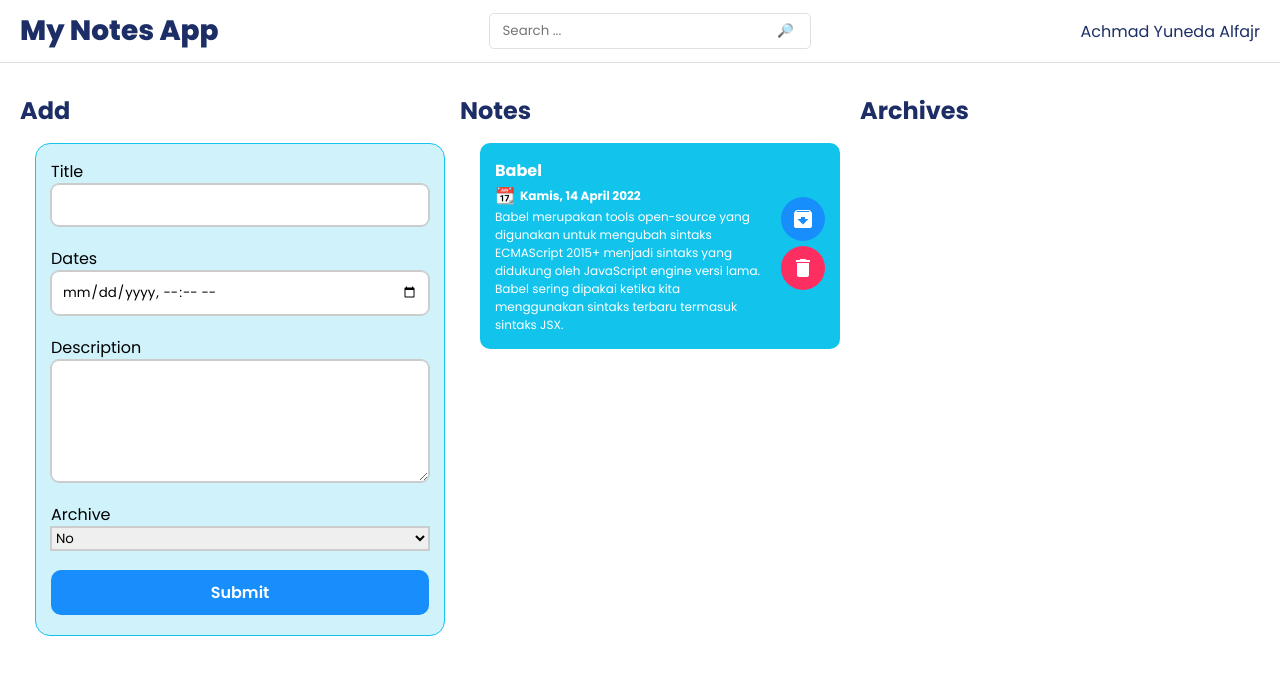
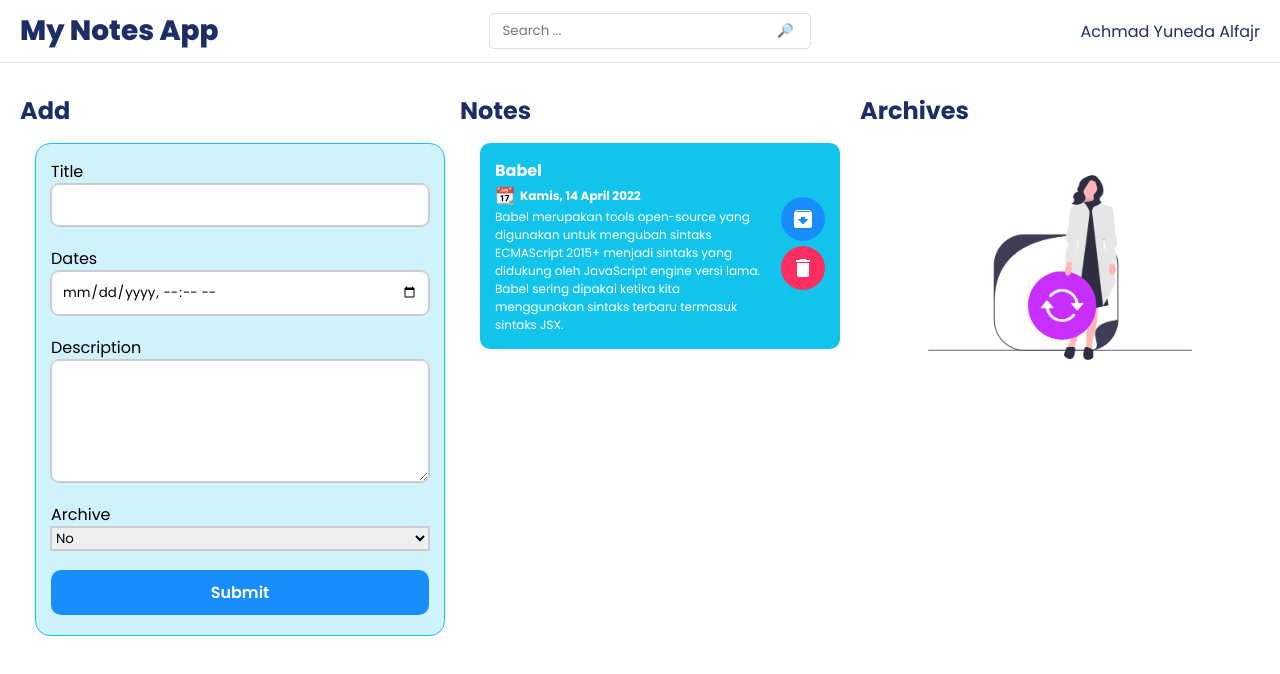
Before and after one commit to yuneda/React-JS-Notes-Website, a React (Create React App) app: page / in a window 1280 px wide. Both pictures are taken after a click on the button 1203 px from the left and 259 px from the top of the page. Shown: the top 674 px of the page. Built offline with nearby package versions, Linux system fonts and the light colour scheme.

Commit message:
[Add] image when no data found

```diff
--- a/src/components/CardContainer.jsx
+++ b/src/components/CardContainer.jsx
@@ -5,6 +5,10 @@ import StickyNote2Icon from '@mui/icons-material/StickyNote2';
 import { showFormattedDate } from "../helper";
 import { useDispatch } from "react-redux/es/exports"
 import { deleteNote } from "../redux/noteSlice"
+import imgNotes from "../images/not_found_note.png"
+import imgArchive from "../images/not_found_archive.png"
+import React from "react";
+
 const Container = styled.div`
 margin-top: 7px;
 padding: 8px 20px;
@@ -71,6 +75,10 @@ background: ${props => props.action === "action" ? "#178efc" : "#ff2e60"};
 color: #fff;
 `
 
+const Img = styled.img`
+width: 100%;
+`
+
 const CardContainer = (props) => {
   const dispatch = useDispatch();
   return (
@@ -105,6 +113,9 @@ const CardContainer = (props) => {
         }
         return null;
       })}
+      {props.data.filter((item) => (props.archived === item.archived)).length === 0 && (
+        <Img src={props.type === "notes" ? imgNotes : imgArchive} alt="" />
+      )}
     </Container>
   )
 }
```
Also changed, not shown: src/images/not_found_archive.png (added), src/images/not_found_note.png (added).
